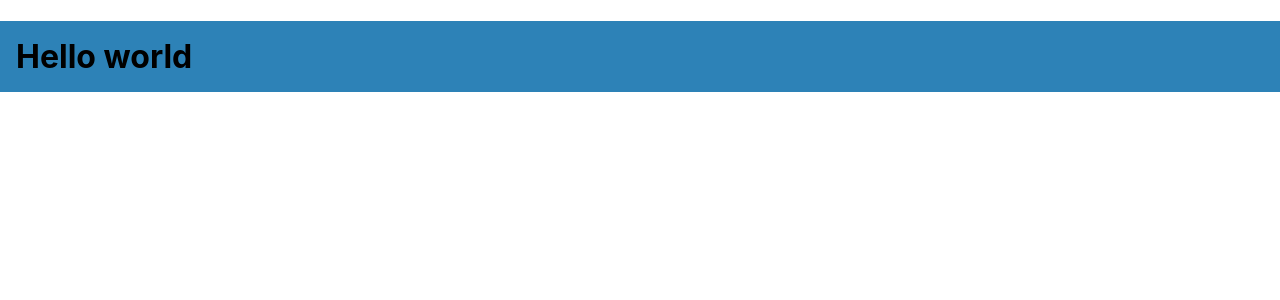
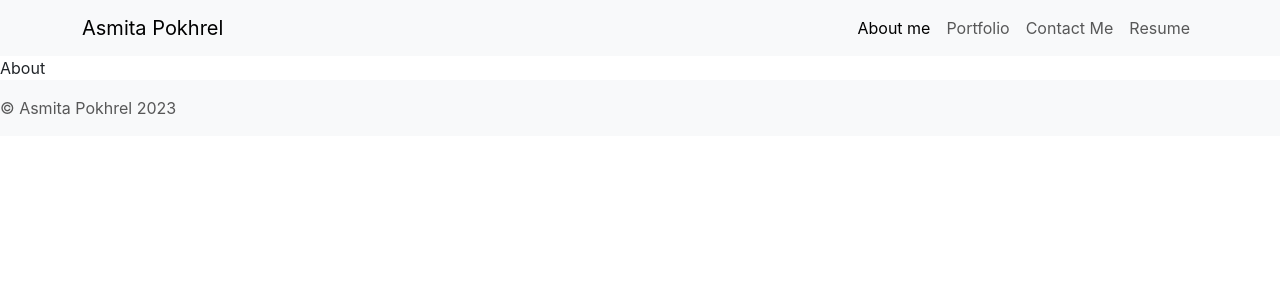
Before and after one commit to devAsmi/portfolio, a React (Create React App) app: page / in a window 1280 px wide. Shown: the top 300 px of the page. Built offline with nearby package versions, Linux system fonts and the light colour scheme.

Commit message:
header and initial navigation

```diff
--- a/package.json
+++ b/package.json
@@ -7,14 +7,16 @@
     "@testing-library/jest-dom": "^5.16.5",
     "@testing-library/react": "^13.4.0",
     "@testing-library/user-event": "^13.5.0",
+    "bootstrap": "^5.3.0-alpha1",
     "react": "^18.2.0",
+    "react-bootstrap": "^2.7.2",
     "react-dom": "^18.2.0",
     "react-scripts": "5.0.1",
     "web-vitals": "^2.1.4"
   },
   "scripts": {
     "predeploy": "npm run build",
-   "deploy": "gh-pages -d build",
+    "deploy": "gh-pages -d build",
     "start": "react-scripts start",
     "build": "react-scripts build",
     "test": "react-scripts test",
--- a/src/App.js
+++ b/src/App.js
@@ -1,11 +1,11 @@
 import React from "react";
 import "./App.css";
-import Header from "./components/Header";
+import PortfolioContainer from "./components/PortfolioContainer";
 
 function App() {
   return (
     <div className="App">
-      <Header />
+      <PortfolioContainer />
     </div>
   );
 }
--- /dev/null
+++ b/src/components/Footer.js
@@ -0,0 +1,10 @@
+import React from "react";
+import { Navbar } from "react-bootstrap";
+
+export default function Footer() {
+  return (
+    <Navbar bg="light" expand="lg">
+      <Navbar.Text>© Asmita Pokhrel 2023</Navbar.Text>
+    </Navbar>
+  );
+}
--- a/src/components/Header.js
+++ b/src/components/Header.js
@@ -1,5 +1,10 @@
 import React from "react";
+import Navigation from "./Navigation";
 
-export default function Header() {
-  return <h1 className="header">Hello world</h1>;
+export default function Header(props) {
+  return (
+    <header className="Navbar">
+      <Navigation handlePageChange={props.handlePageChange} />
+    </header>
+  );
 }
--- /dev/null
+++ b/src/components/Navigation.js
@@ -0,0 +1,35 @@
+import React from "react";
+import { Container, Nav, Navbar } from "react-bootstrap";
+
+export default function Navigation(props) {
+  return (
+    <Navbar bg="light" expand="lg">
+      <Container>
+        <Navbar.Brand href="#home">Asmita Pokhrel</Navbar.Brand>
+        <Nav defaultActiveKey="#home">
+          <Nav.Link href="#home" onClick={() => props.handlePageChange("Home")}>
+            About me
+          </Nav.Link>
+          <Nav.Link
+            href="#portfolio"
+            onClick={() => props.handlePageChange("Portfolio")}
+          >
+            Portfolio
+          </Nav.Link>
+          <Nav.Link
+            href="#contact"
+            onClick={() => props.handlePageChange("Contact")}
+          >
+            Contact Me
+          </Nav.Link>
+          <Nav.Link
+            href="#resume"
+            onClick={() => props.handlePageChange("Resume")}
+          >
+            Resume
+          </Nav.Link>
+        </Nav>
+      </Container>
+    </Navbar>
+  );
+}
--- /dev/null
+++ b/src/components/PortfolioContainer.js
@@ -0,0 +1,29 @@
+import React, { useState } from "react";
+import About from "./pages/About";
+import Projects from "./pages/Projects";
+import Header from "./Header";
+import Footer from "./Footer";
+
+export default function PortfolioContainer() {
+  const [currentPage, setCurrentPage] = useState("Home");
+
+  // This method is checking to see what the value of `currentPage` is. Depending on the value of currentPage, we return the corresponding component to render.
+  const renderPage = () => {
+    if (currentPage === "Home") {
+      return <About />;
+    }
+    if (currentPage === "Portfolio") {
+      return <Projects />;
+    }
+  };
+
+  const handlePageChange = (page) => setCurrentPage(page);
+
+  return (
+    <div>
+      <Header handlePageChange={handlePageChange} />
+      {renderPage()}
+      <Footer />
+    </div>
+  );
+}
--- /dev/null
+++ b/src/components/pages/About.js
@@ -0,0 +1,5 @@
+import React from "react";
+
+export default function About() {
+  return <div>About</div>;
+}
--- /dev/null
+++ b/src/components/pages/Projects.js
@@ -0,0 +1,5 @@
+import React from "react";
+
+export default function Projects() {
+  return <div>Projects</div>;
+}
--- a/src/index.js
+++ b/src/index.js
@@ -1,7 +1,9 @@
 import React from "react";
 import ReactDOM from "react-dom/client";
+import App from "./App";
+
+import "bootstrap/dist/css/bootstrap.min.css";
 import "./index.css";
-import App from "./App";
 
 const root = ReactDOM.createRoot(document.getElementById("root"));
 root.render(
```
Also changed, not shown: 1 other file (tests, documents, lock files or other folders).
